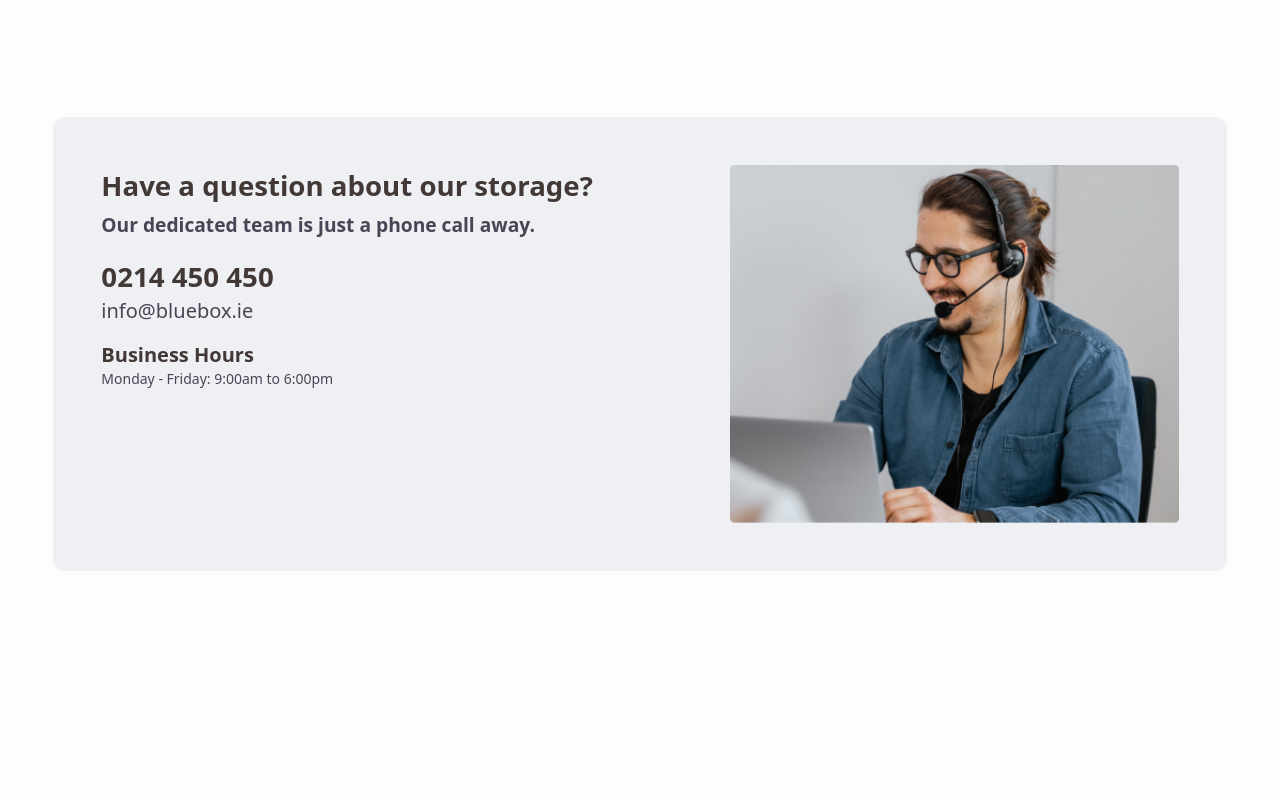
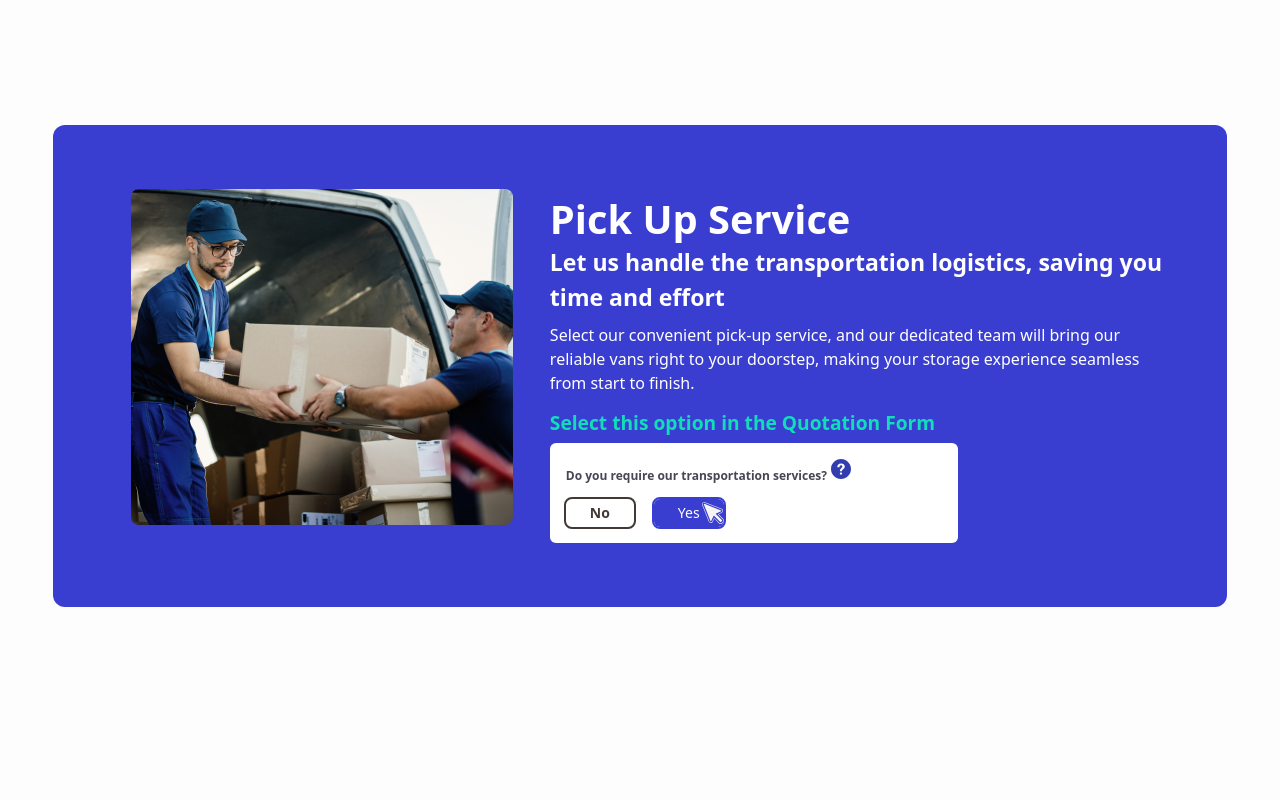
Before and after one commit to shanewmurphy/bluebox, a Next.js app: page / in a window 1280 px wide. Shown: the part 3780-4580 px from the top of the page. Built offline with nearby package versions, Linux system fonts and the light colour scheme.

Commit message:
Add Blue background for Pick-up service

```diff
--- a/components/Contact.js
+++ b/components/Contact.js
@@ -14,7 +14,9 @@ export default function Contact() {
           <h3 className="font-extrabold text-black lg:text-4xl md:text-4xl sm:text-4xl mt-4">
             0214 450 450
           </h3>
-          <p className="text-gray font-medium text-xl">info@bluebox.ie</p>
+          <p className="text-gray font-medium text-xl">
+            info@blueboxstorage.ie
+          </p>
           <p className="mt-4 font-bold text-black text-xl">Business Hours</p>
           <p className="font-medium text-gray text-sm">
             Monday - Friday: 9:00am to 6:00pm
--- /dev/null
+++ b/components/PIck-Up_Purple.js
@@ -0,0 +1,62 @@
+import Image from "next/image";
+export default function PickUpTwo() {
+  return (
+    <div className="w-11/12 mx-auto bg-blue rounded-xl lg:py-16 lg:px-16 md:py-12 md:px-12 sm:px-4 sm:py-6 antialiased">
+      <div class="flex lg:flex-row md:flex-row sm:flex-col gap-6">
+        <div class="basis-2/5 lg:order-1 md:order-1 sm:order-2">
+          <div>
+            <Image
+              className="object-cover"
+              src="/Pick_up_02.png"
+              width={382}
+              height={336}
+              alt="blue box pick-up service"
+            />
+          </div>
+        </div>
+        <div class="basis-3/5 lg:order-2 md:order-2 sm:order-1">
+          <h2 className="lg:text-6xl md:text-5xl h-12 sm:text-5xl text-white font-extrabold mb-2">
+            Pick Up Service
+          </h2>
+          <h3 className="text-white font-bold lg:text-3xl md:text-3xl sm:text-2xl">
+            Let us handle the transportation logistics, saving you time and
+            effort
+          </h3>
+          <p className="text-white font-medium lg:text-base md:text-text-base sm:text-sm mt-2">
+            Select our convenient pick-up service, and our dedicated team will
+            bring our reliable vans right to your doorstep, making your storage
+            experience seamless from start to finish.
+          </p>
+          <h4 className="lg:text-2xl md:text-2xl sm:text-base text-green font-bold mt-4 antialiased">
+            Select this option in the Quotation Form
+          </h4>
+          <div className="lg:w-8/12 bg-white rounded-md py-4 px-4 mt-2">
+            <p className="lg:text-xs md:text-sm sm:text-xs font-bold text-gray">
+              Do you require our transportation services?
+              <span className="pl-1">
+                <Image
+                  className="inline-flex mb-4 lg:inline-block md:inline-block sm:hidden"
+                  src="/question_mark.svg"
+                  width={20}
+                  height={20}
+                />
+              </span>
+            </p>
+            <div className="flex flex-row gap-2">
+              <div className="basis-20 lg:mt-1 sm:mt-2">
+                <button className="cursor-none lg:py-1 lg:px-6 sm:py-1 sm:px-8 lg:text-sm sm:text-sm font-bold text-black rounded-md outline outline-2 outline-gray-300">
+                  No
+                </button>
+              </div>
+              <div className="basis-20 lg:mt-1 sm:mt-2">
+                <button className="cursor-none cursor_svg lg:py-1 lg:px-6 sm:py-1 sm:px-6 lg:text-sm sm:text-sm font-medium text-white rounded-md bg-blue outline outline-2 outline-blue">
+                  Yes
+                </button>
+              </div>
+            </div>
+          </div>
+        </div>
+      </div>
+    </div>
+  );
+}
--- a/components/Pick-Up-Service.js
+++ b/components/Pick-Up-Service.js
@@ -33,7 +33,8 @@ export default function PickUp() {
                 Select this option in the Quotation Form
               </h4>
               <div className="">
-                <p className="lg:text-base md:text-base sm:text-sm font-bold text-black">
+                <div className="lg:py-1 lg:px-1 sm:py-1 sm:px-2">
+                  <p className="lg:text-sm md:text-sm sm:text-sm font-bold text-gray">
                     Do you require our transportation services?
                     <span className="pl-1">
                       <Image
@@ -51,7 +52,7 @@ export default function PickUp() {
                       </button>
                     </div>
                     <div className="basis-20 lg:mt-2 sm:mt-1">
-                    <button className="cursor-none cursor_svg lg:py-1 lg:px-9 sm:py-1 sm:px-7 lg:text-xl sm:text-sm font-bold text-white rounded-md bg-blue outline outline-2 outline-blue">
+                      <button className="cursor-none cursor_svg lg:py-1 lg:px-9 sm:py-1 sm:px-7 lg:text-xl sm:text-sm font-medium text-white rounded-md bg-blue outline outline-2 outline-blue">
                         Yes
                       </button>
                     </div>
@@ -62,5 +63,6 @@ export default function PickUp() {
           </div>
         </div>
       </div>
+    </div>
   );
 }
--- a/pages/index.js
+++ b/pages/index.js
@@ -5,6 +5,7 @@ import Intro from "@/components/Intro";
 import ContainerSizes from "@/components/Containers";
 import Security from "@/components/Security";
 import PickUp from "@/components/Pick-Up-Service";
+import PickUpTwo from "@/components/PIck-Up_Purple";
 import Contact from "@/components/Contact";
 export default function Home() {
   return (
@@ -31,6 +32,9 @@ export default function Home() {
           <PickUp />
         </div>
         <div>
+          <PickUpTwo />
+        </div>
+        <div>
           <Contact />
         </div>
       </div>
```
Also changed, not shown: public/Cursor.svg, public/question_mark.svg. Lines whose indentation alone changed are shown as unchanged.
